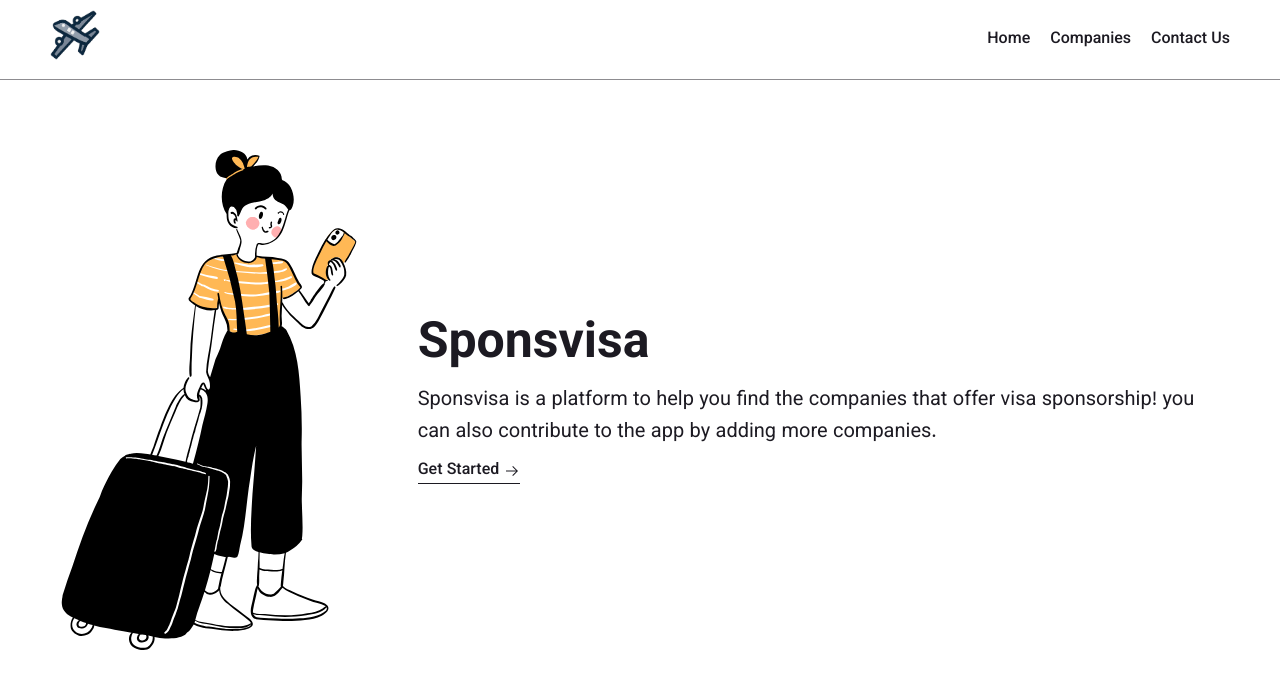
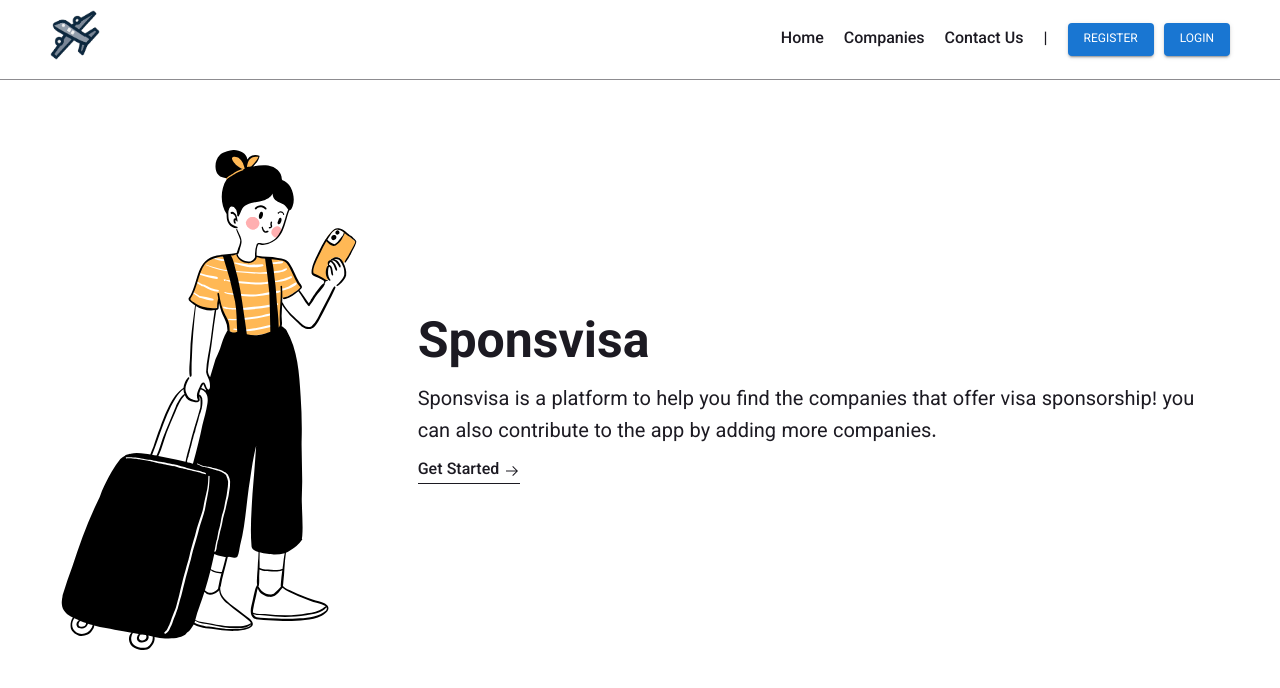
Before and after one commit to nima-ca/sponsvisa-front-end, a Next.js app: page / in a window 1280 px wide. Shown: the top 688 px of the page. Built offline with nearby package versions, Linux system fonts and the light colour scheme.

Commit message:
[Feat]: add auth button component and make it responsive

```diff
--- /dev/null
+++ b/src/components/authButtons/authButtons.module.scss
@@ -0,0 +1,19 @@
+.auth-button {
+  display: flex;
+  flex-direction: column;
+  gap: 1rem;
+
+  button {
+    font-weight: 400;
+    font-size: 1.2rem;
+  }
+
+  margin-top: 1rem;
+  padding: 0 1.5rem;
+
+  @include md {
+    flex-direction: row;
+    margin-top: 0;
+    padding: 0;
+  }
+}
--- /dev/null
+++ b/src/components/authButtons/authButtons.tsx
@@ -0,0 +1,31 @@
+"use client";
+
+import React from "react";
+import { FC } from "react";
+import Button from "@src/components/ui/button/button";
+import styles from "./authButtons.module.scss";
+import { useRouter } from "next/navigation";
+
+const AuthButtons: FC = () => {
+  const router = useRouter();
+  return (
+    <div className={styles[`auth-button`]}>
+      <Button
+        variant="contained"
+        size="medium"
+        onClick={() => router.push(`/register`)}
+      >
+        Register
+      </Button>
+      <Button
+        variant="contained"
+        size="medium"
+        onClick={() => router.push(`/register`)}
+      >
+        Login
+      </Button>
+    </div>
+  );
+};
+
+export default AuthButtons;
--- a/src/components/mobileMenu/mobileMenu.tsx
+++ b/src/components/mobileMenu/mobileMenu.tsx
@@ -6,6 +6,7 @@ import Link from "next/link";
 import { FC } from "react";
 import styles from "./mobileMenu.module.scss";
 import { navbarLinks } from "@src/utils/navbarLinks";
+import AuthButtons from "@src/components/authButtons/authButtons";
 
 export const MOBILE_MENU_TEST_ID = `mobileMenuTestId`;
 export const MOBILE_MENU_ASIDE_TEST_ID = `mobileMenuAsideTestId`;
@@ -34,6 +35,8 @@ const MobileMenu: FC = () => {
             </li>
           ))}
         </ul>
+
+        <AuthButtons />
       </aside>
       {isMenuOpen && (
         <div
--- a/src/components/navbar/navbar.tsx
+++ b/src/components/navbar/navbar.tsx
@@ -2,9 +2,10 @@ import LogoImg from "@public/images/sponsvisa-logo.png";
 import Image from "next/image";
 import Link from "next/link";
 import { FC } from "react";
-import MobileMenu from "../mobileMenu/mobileMenu";
+import MobileMenu from "@src/components/mobileMenu/mobileMenu";
 import styles from "./navbar.module.scss";
 import { navbarLinks } from "@src/utils/navbarLinks";
+import AuthButtons from "@src/components/authButtons/authButtons";
 
 const Navbar: FC = () => {
   return (
@@ -29,6 +30,8 @@ const Navbar: FC = () => {
               </Link>
             </li>
           ))}
+          |
+          <AuthButtons />
         </ul>
         <MobileMenu />
       </div>
--- a/src/styles/themes/theme.ts
+++ b/src/styles/themes/theme.ts
@@ -1,3 +1,8 @@
 import { createTheme } from "@mui/material";
+import { vazirmatn } from "../fonts/vazirmatn/vazirmatn";
 
-export const theme = createTheme({});
+export const theme = createTheme({
+  typography: {
+    fontFamily: vazirmatn.style.fontFamily,
+  },
+});
```
Also changed, not shown: 1 other file (tests, documents, lock files or other folders).
